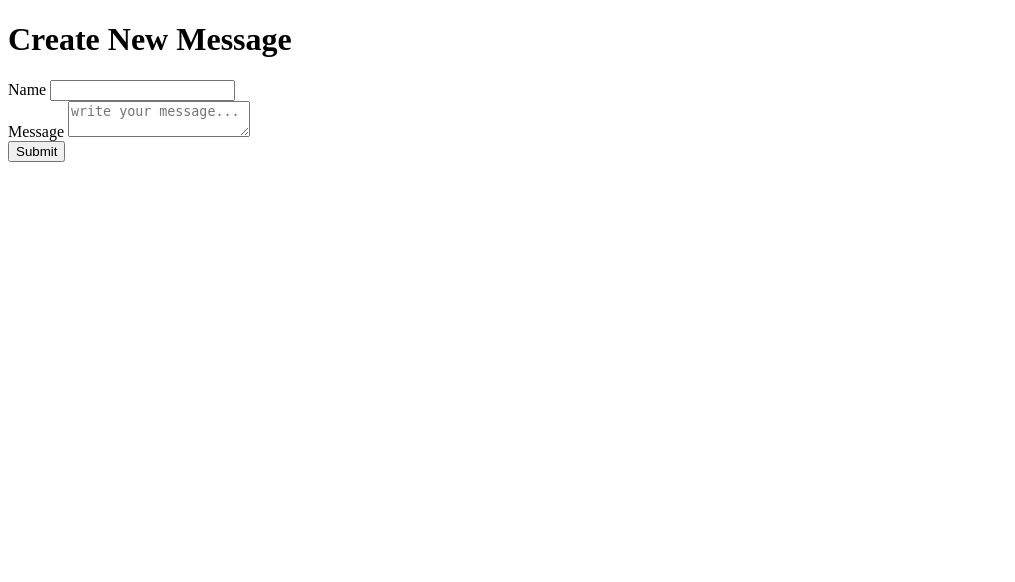
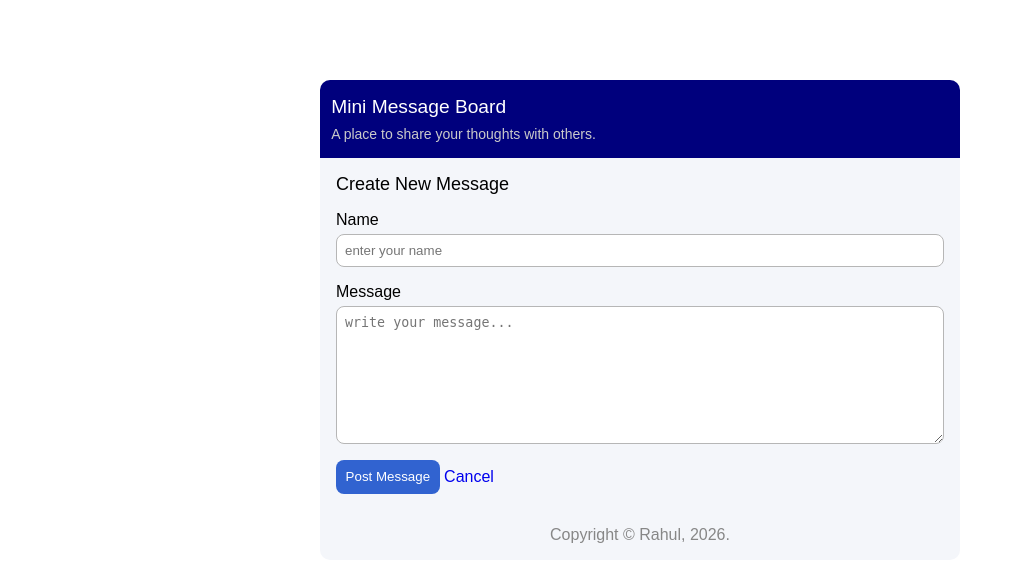
Before and after one commit to R4hul36/odin-mini-message-board, a Node server app: page /new in a window 1280 px wide. Shown: the top 582 px of the page, without its empty margins (0-1015 px from the left). Run offline with Node 20, Linux system fonts and the light colour scheme.

Commit message:
added partials for header and footer and also styled the form page

```diff
--- a/src/public/css/styles.css
+++ b/src/public/css/styles.css
@@ -13,7 +13,7 @@ a {
 }
 
 .page-container {
-    width: 60vw;
+    width: 50vw;
     margin: 5rem auto 0 auto;
     background-color: #F4F6FA;
     overflow: hidden;
@@ -46,7 +46,8 @@ h2 {
 /* messages page */
 
 .message-container,
-.message-header
+.message-header,
+.new-form
 {
     padding:1rem;
 }
@@ -58,8 +59,11 @@ h2 {
     padding-bottom: 0;
 }
 
-.new-btn {
+.new-btn,
+.submit-btn
+{
     padding: 0.6rem;
+    border: none;
     color: white;
     border-radius: 8px;
     background-color: rgb(49, 99, 208);
@@ -89,3 +93,37 @@ article {
     font-size: 14px;
     color: rgb(147, 147, 147);
 }
+
+/* new message form */
+
+.new-form {
+    display: flex;
+    flex-direction: column;
+    width: 100%;
+    gap: 1rem;
+    align-items: left;
+}
+
+.user,
+.message {
+    display: flex;
+    flex-direction: column;
+    gap: 0.3rem;
+}
+
+input,
+textarea {
+    border-radius: 8px;
+    border: 0.8px solid rgb(182, 182, 182);
+    padding: 0.5rem;;
+}
+
+/* footer */
+
+footer {
+    display: flex;
+    justify-content: center;
+    align-items: center;
+    padding: 1rem;
+    color: rgb(135, 135, 135);
+}
--- a/src/routes/index.js
+++ b/src/routes/index.js
@@ -23,7 +23,7 @@ router.get('/', (req, res) => {
 })
 
 router.get('/new', (req, res) => {
-    res.render('form')
+    res.render('form', {title: 'Mini Message Board', messages})
 })
 
 router.get('/message/:id', (req, res) => {
--- a/src/views/form.ejs
+++ b/src/views/form.ejs
@@ -4,19 +4,30 @@
     <meta charset="UTF-8">
     <meta name="viewport" content="width=device-width, initial-scale=1.0">
     <title>New Post</title>
+    <link rel="stylesheet" href="/css/styles.css">
 </head>
 <body>
-    <h1>Create New Message</h1>
-    <form action="/new" method="POST">
+    <div class="page-container">
+         <%- include('./partials/header')%>
+        <div class="message-header">
+                <h2>Create New Message</h2>
+        </div>
+        <form action="/new" method="POST" class="new-form">
             <div class="user">
                 <label for="messageUser">Name</label>
-            <input type="text" id="messageUser" name="messageUser">
+                <input type="text" id="messageUser" name="messageUser" placeholder="enter your name">
             </div>
             <div class="message">
                 <label for="messageText">Message</label>
-            <textarea name="messageText" id="messageText" placeholder="write your message..."></textarea>
+                <textarea name="messageText" id="messageText" placeholder="write your message..." rows="8"></textarea>
             </div>
-        <button type="submit">Submit</button>
+            <div class="btns">
+                <button type="submit" class="submit-btn">Post Message</button>
+                <a href="/" class="cancel-btn">Cancel</a>
+            </div>
         </form>
+        <%- include('./partials/footer.ejs') %>
+    </div>
+
 </body>
 </html>
--- /dev/null
+++ b/src/views/partials/footer.ejs
@@ -0,0 +1,3 @@
+<footer>
+    Copyright &copy Rahul, 2026.
+</footer>
--- /dev/null
+++ b/src/views/partials/header.ejs
@@ -0,0 +1,4 @@
+<header>
+    <h1><%=title%></h1>
+    <p class="sub-title">A place to share your thoughts with others.</p>
+</header>
```
Also changed, not shown: src/views/index.ejs (+2 -6 lines). Lines whose indentation alone changed are shown as unchanged.
